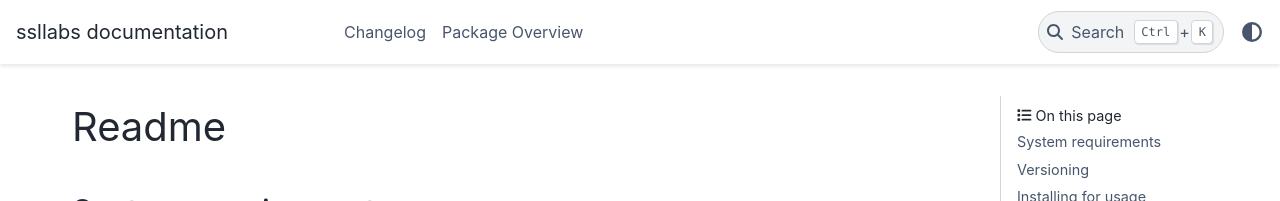
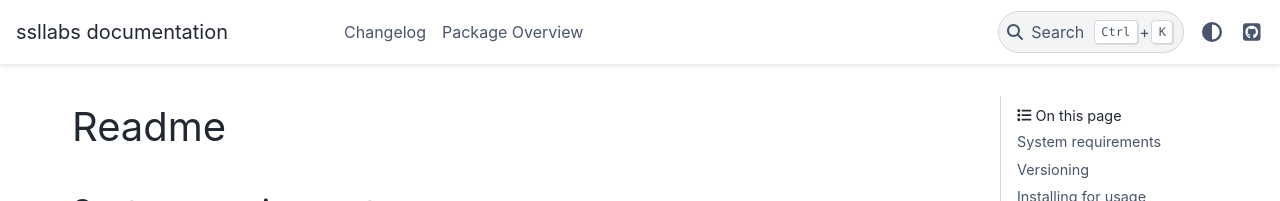
Before and after one commit to devolo/ssllabs, a Sphinx documentation site: the page built from docs/index.rst, in a window 1280 px wide. Shown: the top 201 px of the page. Built offline with Sphinx 7.4.7 and the PyData theme 0.15.4, drawn with Linux system fonts in a browser that asks for light colours.

```diff
--- a/docs/conf.py
+++ b/docs/conf.py
@@ -41,6 +41,9 @@ exclude_patterns = ['_build', "README.md"]
 # a list of builtin themes.
 #
 html_theme = 'pydata_sphinx_theme'
+html_theme_options = {
+    "github_url": "https://github.com/devolo/ssllabs",
+}
 
 # Add any paths that contain custom static files (such as style sheets) here,
 # relative to this directory. They are copied after the builtin static files,
```
